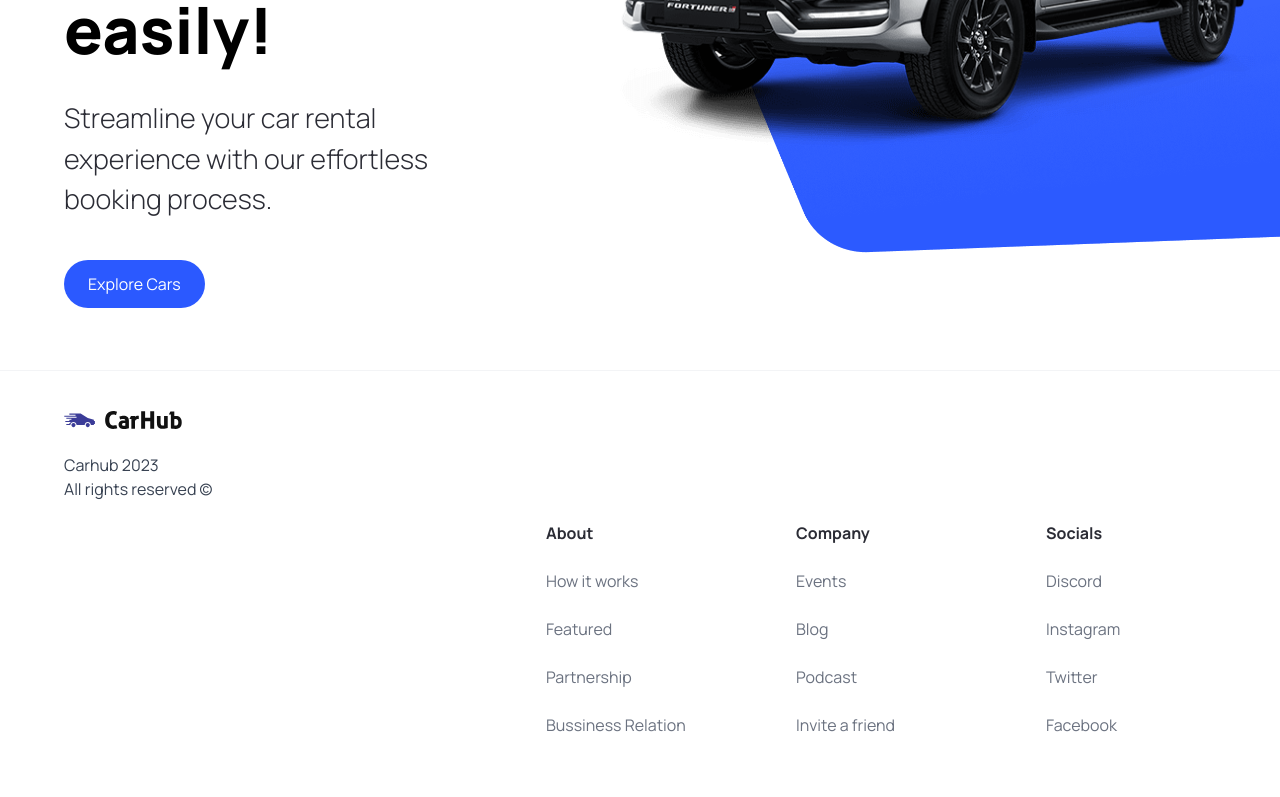
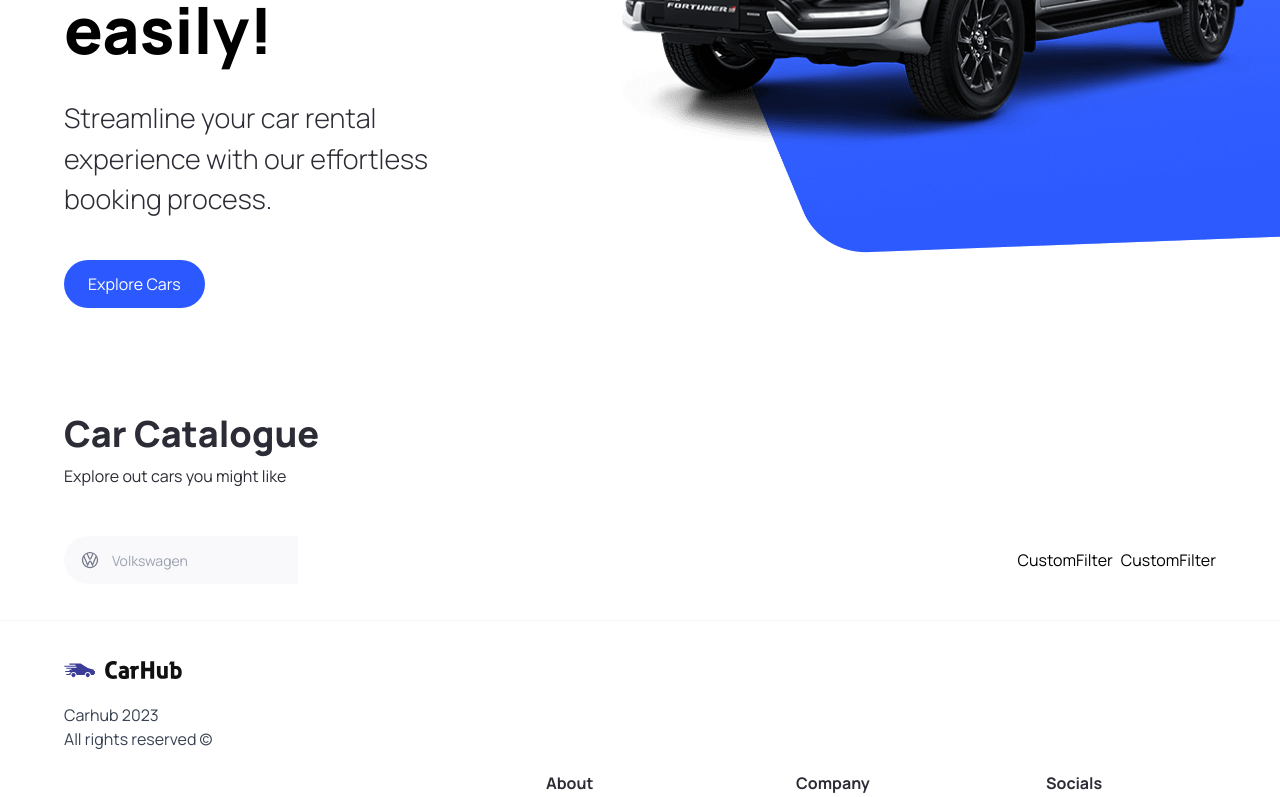
Before and after one commit to vkasyan76/car_showcase, a Next.js app: page / in a window 1280 px wide. Shown: the part 450-1247 px from the top of the page. Built offline with nearby package versions, Linux system fonts and the light colour scheme.

Commit message:
SearchBar & SearchManufacturer with headlessui Comnbobox

```diff
--- a/app/page.tsx
+++ b/app/page.tsx
@@ -1,10 +1,23 @@
-import { Hero } from "@/components";
+import { CustomFilter, Hero, SearchBar } from "@/components";
 import Image from "next/image";
 
 export default function Home() {
   return (
     <main className="overflow-hidden">
       <Hero />
+      <div className="mt-12 padding-x padding-y max-width" id="discover">
+        <div className="home__text-container">
+          <h1 className="text-4xl font-extrabold">Car Catalogue</h1>
+          <p>Explore out cars you might like</p>
+        </div>
+        <div className="home__filters">
+          <SearchBar />
+          <div className="home__filter-container">
+            <CustomFilter title="fuel" />
+            <CustomFilter title="year" />
+          </div>
+        </div>
+      </div>
     </main>
   );
 }
--- /dev/null
+++ b/components/CustomFilter.tsx
@@ -0,0 +1,7 @@
+import { CustomFilterProps } from "@/types";
+
+const CustomFilter = ({ title }: CustomFilterProps) => {
+  return <div>CustomFilter</div>;
+};
+
+export default CustomFilter;
--- /dev/null
+++ b/components/SearchBar.tsx
@@ -0,0 +1,22 @@
+"use client";
+
+import React, { useState } from "react";
+import { SearchManufacturer } from "./";
+
+const SearchBar = () => {
+  const [manufacturer, setManufacturer] = useState("");
+
+  const handleSearch = () => {};
+  return (
+    <form className="searchbar" onSubmit={handleSearch}>
+      <div className="searchbar__item">
+        <SearchManufacturer
+          manufacturer={manufacturer}
+          setManufacturer={setManufacturer}
+        />
+      </div>
+    </form>
+  );
+};
+
+export default SearchBar;
--- /dev/null
+++ b/components/SearchManufacturer.tsx
@@ -0,0 +1,117 @@
+"use client";
+
+import { Fragment, useState } from "react";
+
+import { Combobox, Transition } from "@headlessui/react";
+import Image from "next/image";
+
+import { manufacturers } from "@/constants";
+
+// import { manufacturers } from "@constants";
+
+import { SearchManufacturerProps } from "@/types";
+const SearchManufacturer = ({
+  manufacturer,
+  setManufacturer,
+}: SearchManufacturerProps) => {
+  const [query, setQuery] = useState("");
+
+  const filteredManufacturers =
+    query === ""
+      ? manufacturers
+      : manufacturers.filter((item) =>
+          item
+            .toLowerCase()
+            .replace(/\s+/g, "")
+            .includes(query.toLowerCase().replace(/\s+/g, ""))
+        );
+
+  return (
+    <div className="search-manufacturer">
+      <Combobox>
+        <div className="relative w-fulll">
+          <Combobox.Button className="absolute top-[14px]">
+            <Image
+              src="/car-logo.svg"
+              width={20}
+              height={20}
+              className="ml-4"
+              alt="Car-Logo"
+            />
+          </Combobox.Button>
+
+          {/* Input field for searching */}
+
+          <Combobox.Input
+            className="search-manufacturer__input"
+            placeholder="Volkswagen"
+            displayValue={(manufacturer: string) => manufacturer}
+            onChange={(e) => setQuery(e.target.value)}
+          />
+
+          <Transition
+            as={Fragment} // group multiple elements without introducing an additional DOM node i.e., <></>
+            leave="transition ease-in duration-100"
+            leaveFrom="opacity-100"
+            leaveTo="opacity-0"
+            afterLeave={() => setQuery("")} // Reset the search query after the transition completes
+          >
+            <Combobox.Options
+              className="absolute mt-1 max-h-60 w-full overflow-auto rounded-md bg-white py-1 text-base shadow-lg ring-1 ring-black ring-opacity-5 focus:outline-none sm:text-sm"
+              static
+            >
+              {filteredManufacturers.length === 0 && query !== "" ? (
+                <Combobox.Option
+                  value={query}
+                  className="search-manufacturer__option"
+                >
+                  Create "{query}"
+                </Combobox.Option>
+              ) : (
+                filteredManufacturers.map((item) => (
+                  <Combobox.Option
+                    key={item}
+                    className={({ active }) =>
+                      `relative search-manufacturer__option ${
+                        active ? "bg-primary-blue text-white" : "text-gray-900"
+                      }`
+                    }
+                    value={item}
+                  >
+                    {item}
+
+                    {
+                      // ({ selected, active }) => (
+                      //   <>
+                      //     <span
+                      //       className={`block truncate ${
+                      //         selected ? "font-medium" : "font-normal"
+                      //       }`}
+                      //     >
+                      //       {item}
+                      //     </span>
+                      //     {/* Show an active blue background color if the option is selected */}
+                      //     {selected ? (
+                      //       <span
+                      //         className={`absolute inset-y-0 left-0 flex items-center pl-3 ${
+                      //           active
+                      //             ? "text-white"
+                      //             : "text-pribg-primary-purple"
+                      //         }`}
+                      //       ></span>
+                      //     ) : null}
+                      //   </>
+                      // )
+                    }
+                  </Combobox.Option>
+                ))
+              )}
+            </Combobox.Options>
+          </Transition>
+        </div>
+      </Combobox>
+    </div>
+  );
+};
+
+export default SearchManufacturer;
--- a/components/index.ts
+++ b/components/index.ts
@@ -2,5 +2,16 @@
 import CustomButton from "./CustomButton";
 import Navbar from "./Navbar";
 import Footer from "./Footer";
+import SearchBar from "./SearchBar";
+import CustomFilter from "./CustomFilter";
+import SearchManufacturer from "./SearchManufacturer";
 
-export { Hero, CustomButton, Navbar, Footer };
+export {
+  Hero,
+  CustomButton,
+  Navbar,
+  Footer,
+  SearchBar,
+  CustomFilter,
+  SearchManufacturer,
+};
--- a/package.json
+++ b/package.json
@@ -9,6 +9,7 @@
     "lint": "next lint"
   },
   "dependencies": {
+    "@headlessui/react": "^1.7.15",
     "@types/node": "20.3.1",
     "@types/react": "18.2.12",
     "@types/react-dom": "18.2.5",
```
Also changed, not shown: types/index.ts (+11 -4 lines), 1 other file (tests, documents, lock files or other folders).
